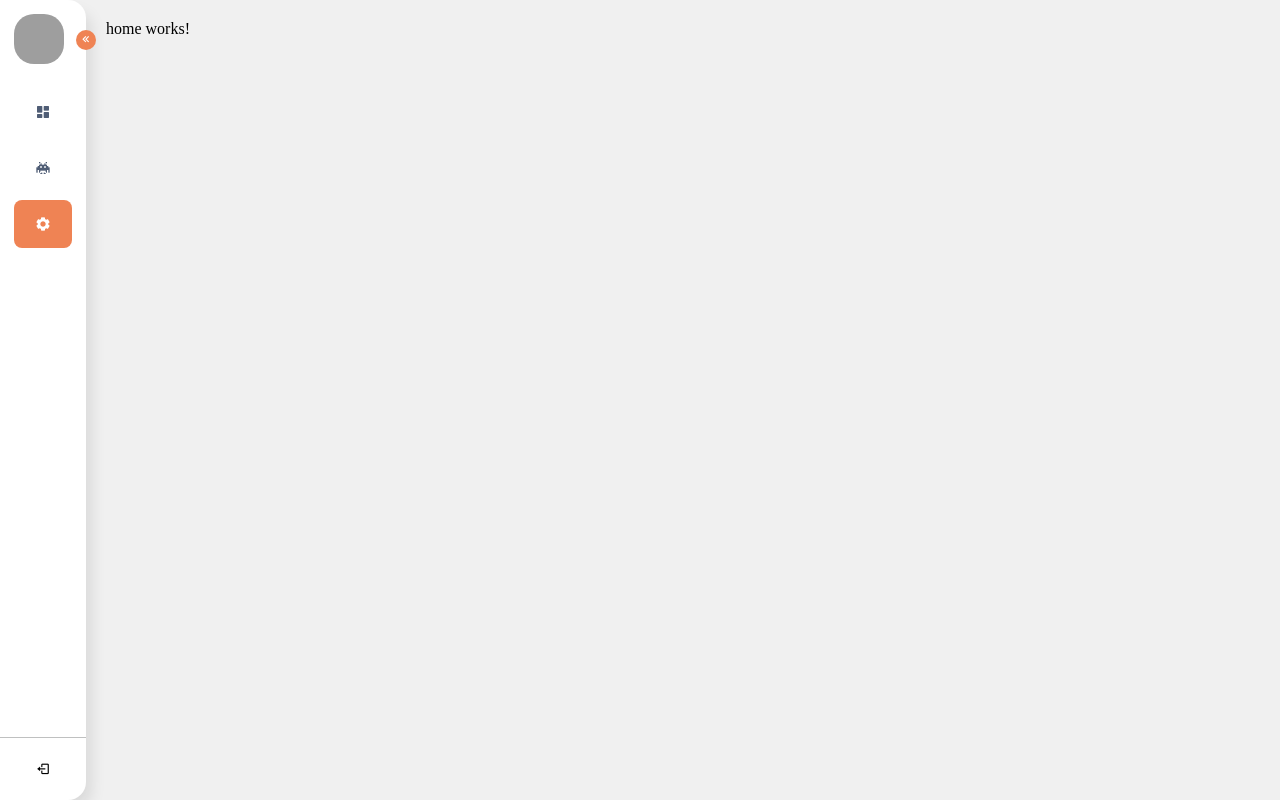
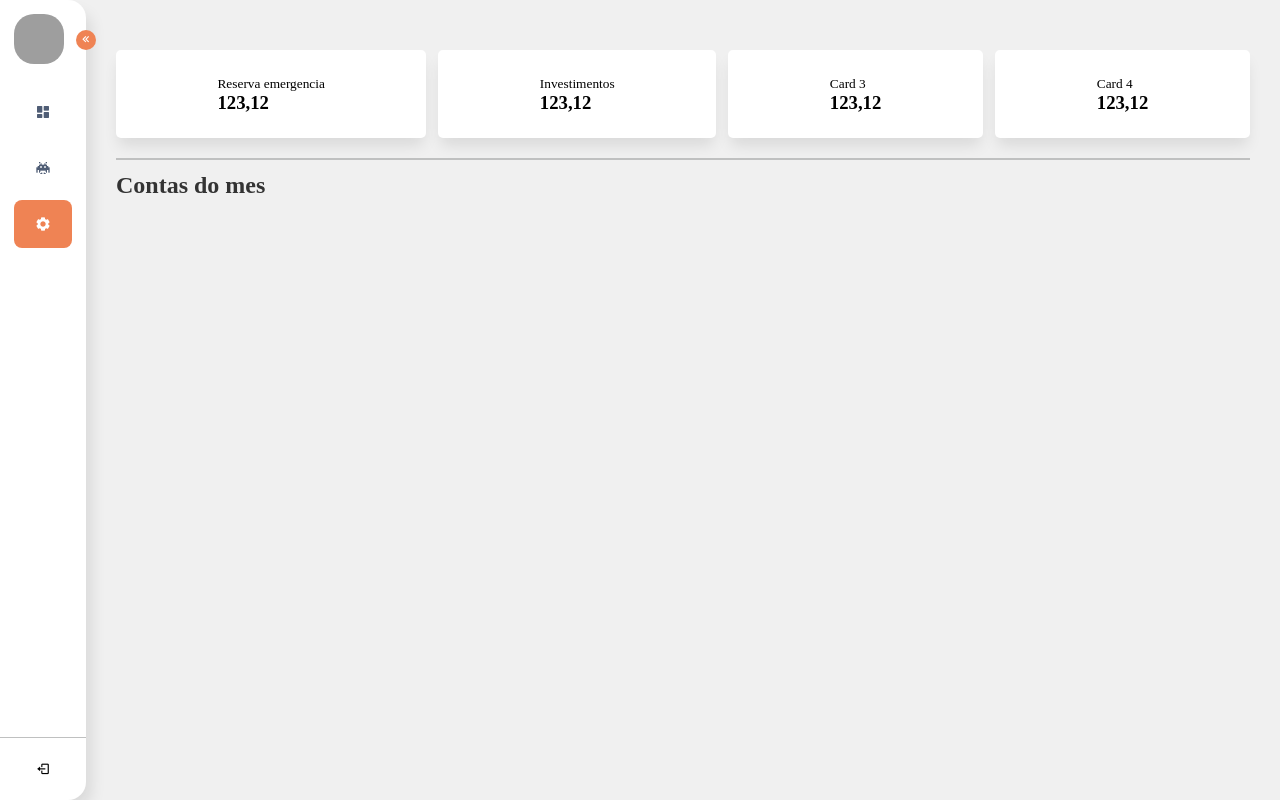
Before and after one commit to ClaudioFerreira/ControleF, an Angular app: page /configuracoes in a window 1280 px wide. Built offline with nearby package versions, Linux system fonts and the light colour scheme; grey boxes are pictures that could not be loaded.

Commit message:
feat(layout): conceito do layout inicial da home

```diff
--- a/src/app/pages/home/home.component.html
+++ b/src/app/pages/home/home.component.html
@@ -2,6 +2,19 @@
   <app-sidebar></app-sidebar>
 
   <main>
-    <p>home works!</p>
+    <section class="indicadores">
+      @for (card of acompanhamentos; track $index) {
+      <app-card>
+        <div class="cards_content">
+          <small>{{ card.nome }}</small>
+          <h3>{{ card.valor }}</h3>
+        </div>
+      </app-card>
+      }
+    </section>
+    <section class="contas">
+      <hr />
+      <h2 class="title">Contas do mes</h2>
+    </section>
   </main>
 </div>
--- a/src/app/pages/home/home.component.scss
+++ b/src/app/pages/home/home.component.scss
@@ -1,8 +1,29 @@
+@import "../../../styles/colors.variables.scss";
+
 .home {
-  display: flex;
-  min-height: 100vh;
+  display: grid;
+  grid-template-columns: max-content 1fr;
 
   main {
-    padding: 20px;
+    padding: 3rem;
+
+    .indicadores {
+      display: grid;
+      grid-template-columns: repeat(auto-fit, minmax(10rem, auto));
+      gap: 1.2rem;
+      padding: 2rem 0;
+      width: 100%;
+    }
+
+    .contas {
+      .title {
+        color: $gray-dark;
+      }
+    }
   }
 }
+
+hr {
+  border: 1px solid $gray-lighter;
+  margin-bottom: 1.2rem;
+}
--- a/src/app/pages/home/home.component.ts
+++ b/src/app/pages/home/home.component.ts
@@ -1,11 +1,31 @@
 import { Component } from '@angular/core';
+import { CardComponent } from '../../shared/components/card/card.component';
 import { SidebarComponent } from '../../shared/components/sidebar/sidebar.component';
 
 @Component({
   selector: 'app-home',
   standalone: true,
-  imports: [SidebarComponent],
+  imports: [SidebarComponent, CardComponent],
   templateUrl: './home.component.html',
   styleUrl: './home.component.scss',
 })
-export class HomeComponent {}
+export class HomeComponent {
+  acompanhamentos = [
+    {
+      nome: 'Reserva emergencia',
+      valor: '123,12',
+    },
+    {
+      nome: 'Investimentos',
+      valor: '123,12',
+    },
+    {
+      nome: 'Card 3',
+      valor: '123,12',
+    },
+    {
+      nome: 'Card 4',
+      valor: '123,12',
+    },
+  ];
+}
```
